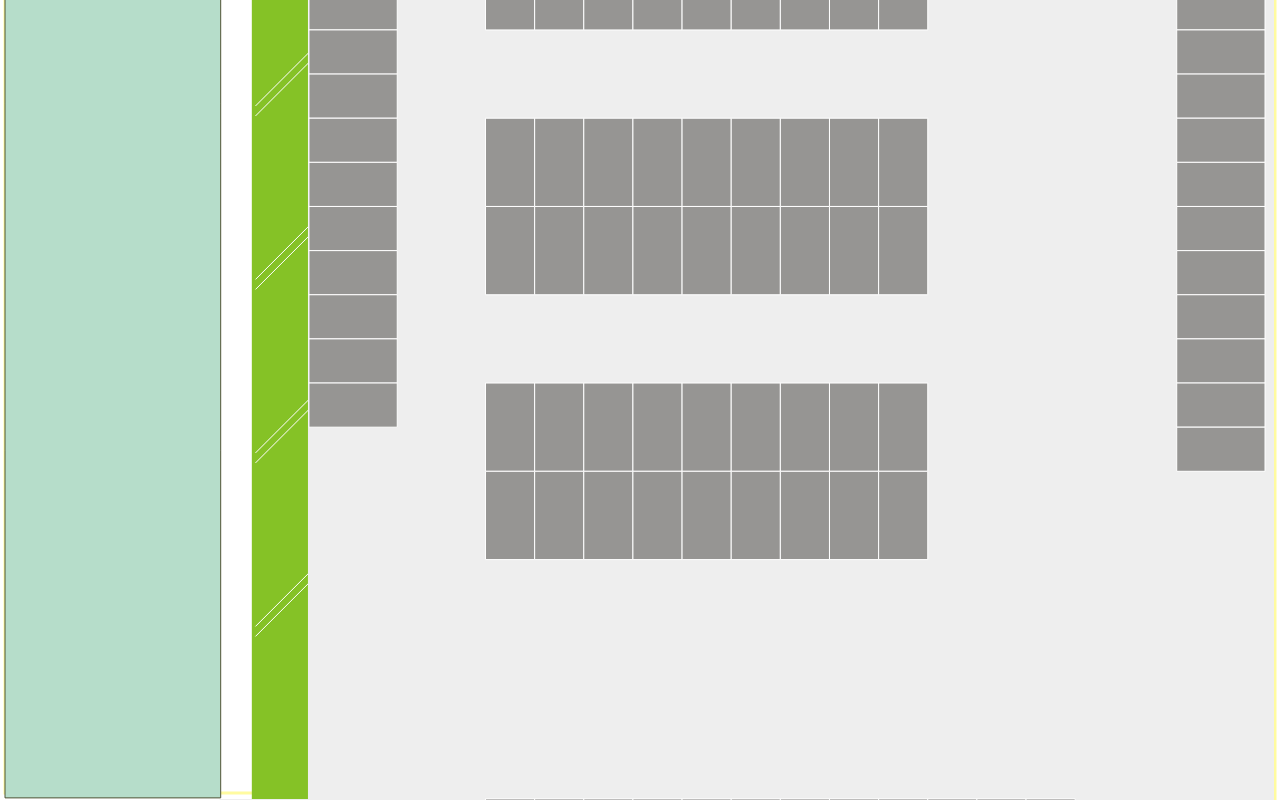
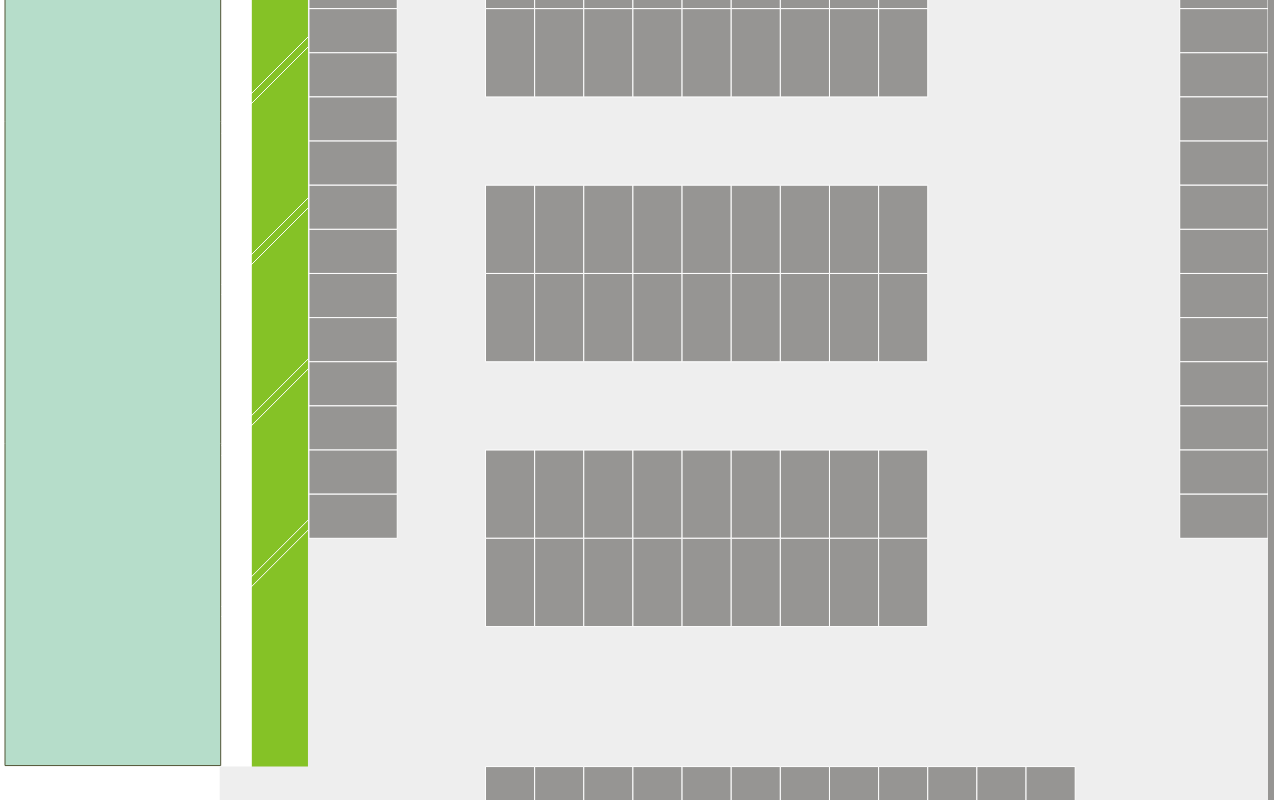
Before and after one commit to imondo/car_park, a website: page index.html in a window 1280 px wide. Shown: the top 800 px of the page. Drawn offline with Linux system fonts and the light colour scheme.

Commit message:
feat: 布局调整

```diff
--- a/index.html
+++ b/index.html
@@ -3,7 +3,7 @@
   <head>
     <meta charset="UTF-8" />
     <meta http-equiv="X-UA-Compatible" content="IE=edge" />
-    <meta name="viewport" content="width=device-width, initial-scale=1.0" />
+    <meta name="viewport" content="width=device-width; initial-scale=1; maximum-scale=1; minimum-scale=1; user-scalable=no;">
     <title>停车场示意图</title>
     <style>
       * {
@@ -28,5 +28,10 @@
   <body>
     <canvas id="canvas"></canvas>
     <script src="./main.js"></script>
+    <script>
+      var drawCarport = new DrawCarport();
+
+      drawCarport.init();
+    </script>
   </body>
 </html>
--- a/main.js
+++ b/main.js
@@ -19,22 +19,20 @@ canvas.width = WIDTH;
 
 /**
  * 绘制类
- * @param {*} x
- * @param {*} y
  */
 function DrawCarport() {
   this.bgColor = '#969593'; // 车位颜色
   this.borderColor = '#ffffff'; // 车位border颜色
-  this.lineWidth = 1.0; // 车位线宽度
+  this.lineWidth = 1; // 车位线宽度
 
   this.padding = 5; // 停车场边缘宽度
 
-  this.portLine = 3; // 停车场外围边线宽度
+  this.portLine = 0; // 停车场外围边线宽度
 
-  // 车位宽度 至少需要25等分
-  this.car_w = WIDTH / 29
+  // 车位宽度 至少需要29等分
+  this.car_w = WIDTH / 29;
 
-  HEIGHT = this.car_w * 45
+  HEIGHT = this.car_w * 42; // 重新计算高度，保证停车场能完全展示
 
   canvas.height = HEIGHT;
 
@@ -43,13 +41,174 @@ function DrawCarport() {
   this.halveW = this.portW / 5;
   this.halveH = this.portH / 4;
 
+  // 停车场入口宽度
+  this.car_entry_w = this.car_w * 2 + 6;
+
+  // 办公楼墙体宽度
+  this.office_w = 5 * this.car_w - this.lineWidth * 5; // 6 个车位宽
+
+  // 右侧绿地宽高
+  this.green_w = this.portW - this.office_w - 4;
+
+  // 后侧绿地宽高
+  this.green_office_w = this.car_w * 2;
+
+  /**
+   * 主体信息
+   */
+  // 长办公室
+  this.long_office = {
+    x: this.padding,
+    y: this.padding,
+    w: this.office_w,
+    h: this.portH - this.halveH - this.car_entry_w
+  }
+  // 短办公楼
+  this.short_office = {
+    x: this.padding,
+    y: this.portH - this.halveH,
+    w: this.office_w,
+    h: this.halveH + this.padding
+  }
+
+  // 长绿化
+  this.long_office_green = {
+    x: this.car_w * 6 - this.lineWidth * 13,
+    y: this.padding + 2,
+    w: 2 * this.car_w,
+    h: this.portH - this.halveH - this.car_entry_w
+  }
+  // 短绿化
+  this.short_office_green = {
+    x: this.padding + this.office_w + 1.5,
+    y: this.portH - this.halveH,
+    w: this.portW - this.office_w - 4,
+    h: this.halveH + this.padding
+  }
+}
 
 
-  this.car_entry_w = this.car_w * 2 + 6; // 入口宽度
+DrawCarport.prototype.init = function () {
+  this.drawPort();
+  // 长办公室
+  this.drawOffice(this.long_office);
+  // 短办公室
+  this.drawOffice(this.short_office);
 
-  // 办公楼墙体宽度
-  this.office_w = 5 * this.car_w - this.lineWidth * 5 // 6 个车位宽
-}
+  // 办公楼绿化
+  this.drawGreenbelts(this.long_office_green);
+
+  // 右测短绿化
+  this.drawGreenbelts(this.short_office_green);
+
+  // 绿化带线条
+  this.drawGreenLine();
+  // 停车场空地
+  this.drawCarSpace();
+
+  /**
+   * 1. 绘制办公楼停车场 后侧
+   */
+  // 车位横向起点
+  var car_x =
+    this.padding + 5 * this.car_w - this.lineWidth * 5 + this.car_w * 2;
+
+  // 起始点
+  var start = {
+    x: car_x,
+    y: this.padding + 2,
+  };
+  // 绘制 24个
+  for (let i = 0; i < 24; i++) {
+    this.drawCar(start.x, start.y + this.car_w * i, 2 * this.car_w, this.car_w);
+  }
+
+  /**
+   * 2. 绘制左侧
+   */
+  // 停车位宽度
+  // 起始点
+  var start = {
+    x: car_x + this.car_w * 4,
+    y: this.padding + 2,
+  };
+  // 绘制 12个
+  for (let i = 0; i < 12; i++) {
+    this.drawCar(
+      start.x + (this.car_w + 5) * i,
+      start.y,
+      this.car_w + 5,
+      this.car_w * 2
+    );
+  }
+
+  /**
+   * 3. 绘制前侧
+   */
+  // 停车位宽度
+  // 起始点
+  var start = {
+    x: this.portW - this.car_w * 2 - 5,
+    y: this.padding + 2 + this.car_w * 3,
+  };
+  // 绘制 21个
+  for (let i = 0; i < 21; i++) {
+    this.drawCar(start.x + 3, start.y + this.car_w * i, this.car_w * 2, this.car_w);
+  }
+
+  // 绘制前侧车位后面灰色墙体
+  ctx.beginPath()
+  ctx.rect(start.x + this.car_w * 2 + 3, this.padding + 2, 6, this.long_office.h + this.car_w * 2)
+  ctx.fillStyle = this.bgColor;
+  ctx.fill()
+
+  /**
+   * 4. 绘制右侧
+   */
+  // 停车位宽度
+  // 起始点
+  var start = {
+    x: car_x + this.car_w * 4,
+    y: this.portH - this.halveH - this.car_w * 2,
+  };
+  // 绘制 12 个
+  for (let i = 0; i < 12; i++) {
+    this.drawCar(
+      start.x + (this.car_w + 5) * i,
+      start.y,
+      this.car_w + 5,
+      this.car_w * 2
+    );
+  }
+
+  /**
+   * 中间4排
+   */
+  var drawCar = this.drawCar;
+  // 起始点
+  function draw_Car(num, padding, car_w) {
+    var start = {
+      x: car_x + car_w * 4,
+      y: padding + 2 + car_w * 2 + car_w * 2 * num,
+    };
+    // 绘制 12个
+    for (let i = 0; i < 9; i++) {
+      drawCar(start.x + (car_w + 5) * i, start.y, car_w + 5, car_w * 2);
+    }
+  }
+
+  draw_Car(1, this.padding, this.car_w);
+  draw_Car(2, this.padding, this.car_w);
+
+  draw_Car(4, this.padding, this.car_w);
+  draw_Car(5, this.padding, this.car_w);
+
+  draw_Car(7, this.padding, this.car_w);
+  draw_Car(8, this.padding, this.car_w);
+
+  draw_Car(10, this.padding, this.car_w);
+  draw_Car(11, this.padding, this.car_w);
+};
 
 /**
  * 绘制停车场外围
@@ -77,7 +236,6 @@ DrawCarport.prototype.drawPort = function () {
   ctx.lineTo(this.padding, this.padding); // 入口拐点
 
   ctx.strokeStyle = '#fffba0';
-  ctx.stroke();
   ctx.closePath();
 };
 
@@ -89,7 +247,7 @@ DrawCarport.prototype.drawPort = function () {
  * @param {*} h 高度
  * @param {*} hasText 是否绘制文字
  */
-DrawCarport.prototype.drawOffice = function (x, y, w, h, hasText) {
+DrawCarport.prototype.drawOffice = function ({x, y, w, h, hasText}) {
   ctx.beginPath();
   // 办公楼主体
   ctx.lineWidth = 1;
@@ -132,7 +290,7 @@ DrawCarport.prototype.rotateContext = function (ctx, x, y, degree) {
  * @param {*} h 高度
  * @param {*} hasText 是否绘制文字
  */
-DrawCarport.prototype.drawGreenbelts = function (x, y, w, h) {
+DrawCarport.prototype.drawGreenbelts = function ({x, y, w, h}) {
   ctx.beginPath();
   // 办公楼主体
   ctx.rect(x, y, w, h);
@@ -150,11 +308,10 @@ DrawCarport.prototype.drawGreenLine = function () {
   var green_w = this.halveW * 4;
   var len = green_w / 6;
   for (let i = 0; i < 10; i++) {
-    var _base_w = this.padding + this.halveW - 4;
+    var _base_w = this.padding + this.short_office.w + 1;
     ctx.beginPath();
     var _w = _base_w + len * i;
     var _h = this.portH - this.halveH + len * i;
-    console.log(_h);
     ctx.moveTo(_w, this.portH - this.halveH);
     ctx.lineTo(_base_w, _h);
     ctx.strokeStyle = '#fff';
@@ -172,7 +329,7 @@ DrawCarport.prototype.drawGreenLine = function () {
   var green_w_q = this.portH - this.halveH - this.car_entry_w;
   var len_q = green_w_q / 8;
   for (let i = 0; i < 12; i++) {
-    var _base_w = this.halveW - this.padding + 6.5;
+    var _base_w = this.padding + this.short_office.w + 1;
     ctx.beginPath();
     var _w = _base_w + len_q * i;
     var _h = this.padding + 2 + len_q * i;
@@ -222,7 +379,7 @@ DrawCarport.prototype.drawCarSpace = function () {
   ctx.beginPath();
   // 起始点
   var start = {
-    x: this.office_w + 2*this.car_w + 4,
+    x: this.office_w + 2 * this.car_w + 4,
     y: this.padding + 2,
   };
   ctx.moveTo(start.x, start.y); // 从上开始
@@ -230,144 +387,8 @@ DrawCarport.prototype.drawCarSpace = function () {
   ctx.lineTo(this.portW + 4, this.halveH * 3);
   ctx.lineTo(this.office_w + 4, this.halveH * 3);
   ctx.lineTo(this.office_w + 4, this.halveH * 3 - this.car_entry_w + 6);
-  ctx.lineTo(
-    start.x,
-    this.halveH * 3 - this.car_entry_w + 6
-  );
+  ctx.lineTo(start.x, this.halveH * 3 - this.car_entry_w + 6);
   // 填充颜色
   ctx.fillStyle = '#eee';
   ctx.fill();
 };
-
-DrawCarport.prototype.init = function () {
-
-  this.drawPort();
-
-  // 右办公楼主体
-  this.drawOffice(
-    this.padding,
-    this.portH - this.halveH,
-    this.office_w,
-    this.halveH + this.padding
-  );
-  // 前办公楼主体
-  this.drawOffice(
-    this.padding,
-    this.padding,
-    this.office_w, // 6 个车位宽
-    this.portH - this.halveH - this.car_entry_w
-  );
-
-  // 右绿化带
-  this.drawGreenbelts(
-    this.padding + this.office_w + 1.5,
-    this.portH - this.halveH,
-    this.portW - this.office_w - 4,
-    this.halveH + this.padding
-  );
-
-  // 前绿化带
-  this.drawGreenbelts(
-    this.car_w * 6 - this.lineWidth * 13,
-    this.padding + 2,
-    2 * this.car_w, // 两个车位宽
-    this.portH - this.halveH - this.car_entry_w
-  );
-
-  // 绿化带线条
-  this.drawGreenLine(this.car_entry_w);
-  // 停车场空地
-  this.drawCarSpace();
-
-  /**
-   * 1. 绘制办公楼停车场 后侧
-   */
-  // 车位横向起点
-  var car_x = this.padding + 5 * this.car_w - this.lineWidth * 5 + this.car_w * 2
-
-  // 起始点
-  var start = {
-    x: car_x,
-    y: this.padding + 2,
-  };
-  // 绘制 23个
-  for (let i = 0; i < 23; i++) {
-    this.drawCar(start.x, start.y + this.car_w * i, 2 * this.car_w, this.car_w);
-  }
-
-  /**
-   * 2. 绘制左侧
-   */
-  // 停车位宽度
-  // 起始点
-  var start = {
-    x: car_x + this.car_w * 4,
-    y: this.padding + 2,
-  };
-  // 绘制 12个
-  for (let i = 0; i < 12; i++) {
-    this.drawCar(start.x + (this.car_w+5) * i, start.y, this.car_w+5, this.car_w * 2);
-  }
-
-  /**
-   * 3. 绘制前侧
-   */
-  // 停车位宽度
-  // 起始点
-  var start = {
-    x: this.portW - this.car_w * 2 - 5,
-    y: this.padding + 2 + this.car_w * 3,
-  };
-  // 绘制 21个
-  for (let i = 0; i < 21; i++) {
-    this.drawCar(start.x, start.y + this.car_w * i, this.car_w * 2, this.car_w);
-  }
-
-  /**
-   * 4. 绘制右侧
-   */
-  // 停车位宽度
-  // 起始点
-  var start = {
-    x: car_x + this.car_w * 4,
-    y: this.portH - this.halveH - this.car_w * 2,
-  };
-  // 绘制 12 个
-  for (let i = 0; i < 12; i++) {
-    this.drawCar(start.x + (this.car_w + 5) * i, start.y, this.car_w + 5, this.car_w * 2);
-  }
-
-  /**
-   * 中间4排
-   */
-  var drawCar = this.drawCar
-  // 起始点
-  function draw_Car(num, halveW, padding, car_w) {
-    var start = {
-      x: car_x + car_w * 4,
-      y: padding + 2 + car_w * 2 + car_w * 2 * num,
-    };
-    // 绘制 12个
-    for (let i = 0; i < 9; i++) {
-      drawCar(start.x + (car_w+5) * i, start.y, car_w+5, car_w * 2);
-    }
-  }
-
-  draw_Car(1, this.halveW, this.padding, this.car_w)
-  draw_Car(2, this.halveW, this.padding, this.car_w)
-
-  draw_Car(4, this.halveW, this.padding, this.car_w)
-  draw_Car(5, this.halveW, this.padding, this.car_w)
-
-  draw_Car(7, this.halveW, this.padding, this.car_w)
-  draw_Car(8, this.halveW, this.padding, this.car_w)
-
-  draw_Car(10, this.halveW, this.padding, this.car_w)
-  draw_Car(11, this.halveW, this.padding, this.car_w)
-
-
-};
-
-var drawCarport = new DrawCarport();
-
-drawCarport.init();
```
